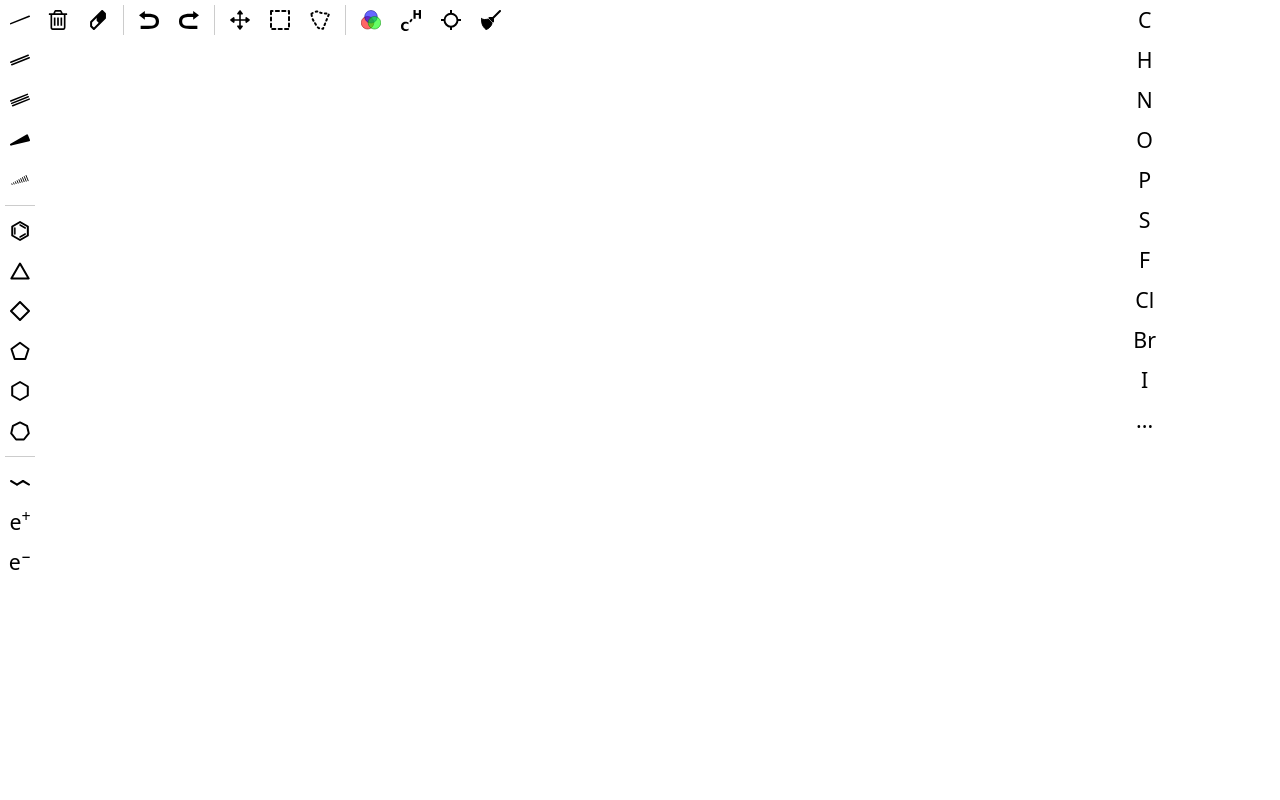
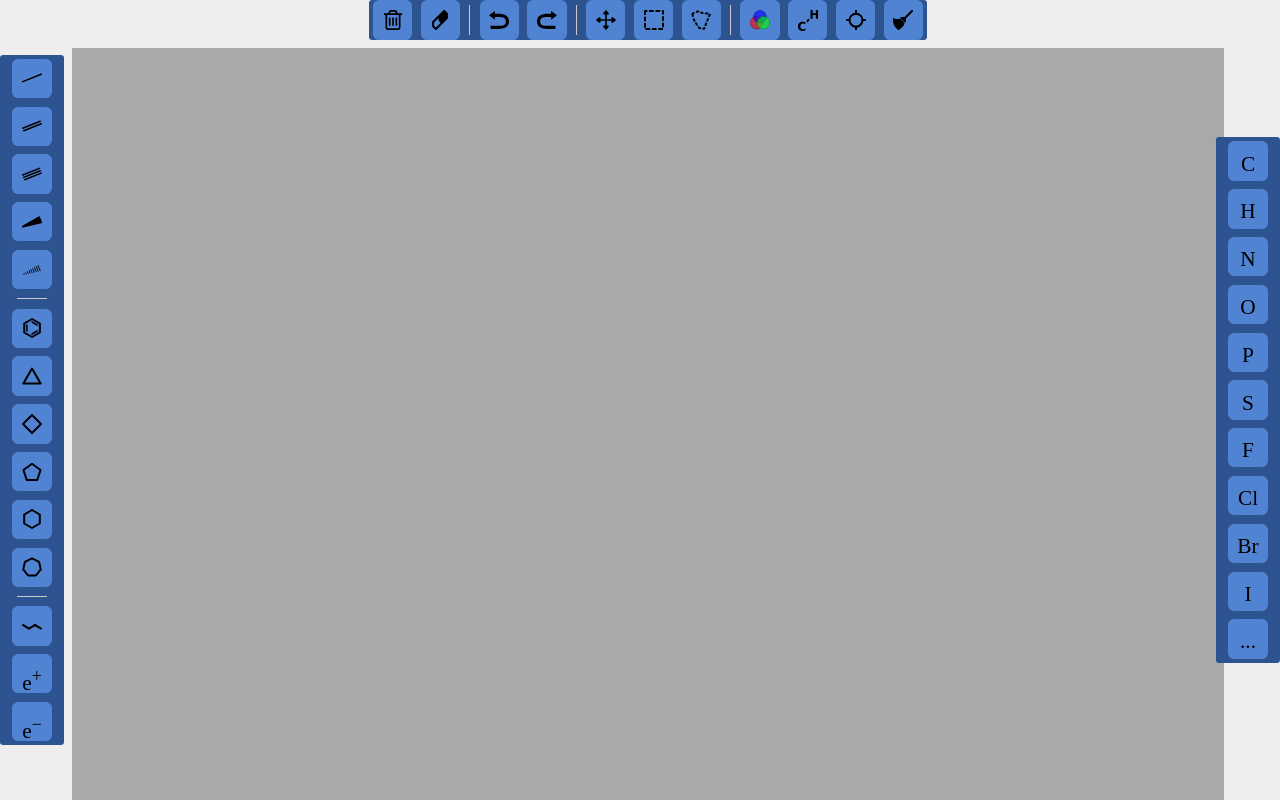
Before and after one commit to Atharva804/Molview-1.0, a plain HTML site: page index.html in a window 1280 px wide. Drawn offline with nearby package versions, Linux system fonts and the light colour scheme.

Commit message:
Improved UI

```diff
--- a/index.css
+++ b/index.css
@@ -1,29 +1,28 @@
+.container {
+    width: 100vw;
+}
+
 #sketcher {
+    /* display: flex; */
     position: absolute;
     top: 0;
     left: 0;
     right: 50%;
     bottom: 0;
     background: #eee;
+    /* flex-direction: row; */
 }
 
-/* .sketcher {
-    display: grid;
-    grid-template-columns: 6;
-    grid-template-rows: 6;
-} */
+.sketcher {
+    display: flex;
+    flex-direction: row;
+    justify-content: space-between;
+    align-items: center;
+    width: 100%;
+}
 
 #chem-tools {
-    width: 50px;
-}
-
-#edit-tools {
-    padding: 0;
-}
-
-#elem-tools {
-    padding: 0;
-    width: 40px;
+    width: 5%;
 }
 
 #action-mp-bond-single {
@@ -137,12 +136,59 @@
     background-image: url(img/action/clean.svg);
 }
 
+.middle {
+    width: 90%;
+    height: 100vh;
+    display: flex;
+    flex-direction: column;
+    justify-content: flex-start;
+}
+
+.drawing-canvas {
+    height: 100%;
+    width: 100%;
+    background-color: #a7a9ab;
+}
+
+.toolbar-inner {
+    height: 100%;
+    display: flex;
+    flex-direction: column;
+    align-items: center;
+    width: 100%;
+    /* padding-top: 0.5em; */
+    background-color: #2d5491;
+    border-radius: 0.2em;
+}
+
+#edit-tools {
+    padding: 0;
+    align-self: center;
+    justify-self: flex-start;
+}
+
+.edit-tools {
+    height: 40px;
+    margin-bottom: 0.5em;
+    display: flex;
+    flex-direction: row;
+    align-items: center;
+}
+
+#elem-tools {
+    padding: 0;
+    width: 5%;
+    margin-left: -1em;
+}
+
 .tool-button {
     cursor: pointer;
-    width: 40px;
-    height: 40px;
-    margin: 0;
-    padding: 0;
+    width: 35px;
+    height: 35px;
+    margin: 0.2em;
+    padding: 0.1em;
+    border-radius: 0.3em;
+    background-color: rgba(86, 137, 219, 0.9);
     color: #000;
     line-height: 40px;
     text-align: center;
@@ -156,4 +202,11 @@
     -moz-user-select: none;
     -o-user-select: none;
     user-select: none;
+    transition: all linear 0.2s;
 }
+
+.tool-button:hover {
+    background-color: white;
+    height: 37px;
+    width: 37px;
+}
--- a/index.html
+++ b/index.html
@@ -5,14 +5,14 @@
     <meta charset="UTF-8">
     <meta name="viewport" content="width=device-width, initial-scale=1.0">
     <title>Molview</title>
-    <link rel="stylesheet" href="https://cdn.jsdelivr.net/npm/bootstrap@5.3.3/dist/css/bootstrap.min.css">
+    <!-- <link rel="stylesheet" href="https://cdn.jsdelivr.net/npm/bootstrap@5.3.3/dist/css/bootstrap.min.css"> -->
     <link rel="stylesheet" href="index.css">
 </head>
 
 <body>
-    <div id="sketcher container">
-        <div id="molpad" class="sketcher row">
-            <div id="chem-tools" class="toolbar col-1">
+    <div id="sketcher" class="container">
+        <div id="molpad" class="sketcher">
+            <div id="chem-tools" class="toolbar chem-tools">
                 <div class="toolbar-inner">
                     <div id="action-mp-bond-single" class="tool-button primary-tool" title="Single bond"></div>
                     <div id="action-mp-bond-double" class="tool-button primary-tool" title="Double bond"></div>
@@ -33,9 +33,9 @@
                     </div>
                 </div>
             </div>
-            <div class="col-10">
+            <div class="middle">
                 <div id="edit-tools" class="toolbar">
-                    <div class="toolbar-inner row">
+                    <div class="toolbar-inner edit-tools">
                         <div id="action-mp-clear" class="tool-button tool-button-horizontal" title="Clear all"></div>
                         <div id="action-mp-eraser" class="tool-button tool-button-horizontal primary-tool"
                                 title="Erase">
@@ -63,9 +63,10 @@
                         </div>
                     </div>
                 </div>
+                <div id="molpad-canvas-wrapper" class="drawing-canvas"></div>
             </div>
 
-            <div id="elem-tools" class="toolbar col-1">
+            <div id="elem-tools" class="toolbar elem-tools">
                 <div class="toolbar-inner">
                     <div id="action-mp-atom-c" class="tool-button primary-tool tool-element element-colored"
                         title="Carbon">C</div>
@@ -90,7 +91,6 @@
                     <div id="action-mp-periodictable" class="tool-button primary-tool" title="Periodic Table">...</div>
                 </div>
             </div>
-            <div id="molpad-canvas-wrapper"></div>
         </div>
     </div>
 
```
Lines whose indentation alone changed are shown as unchanged.
